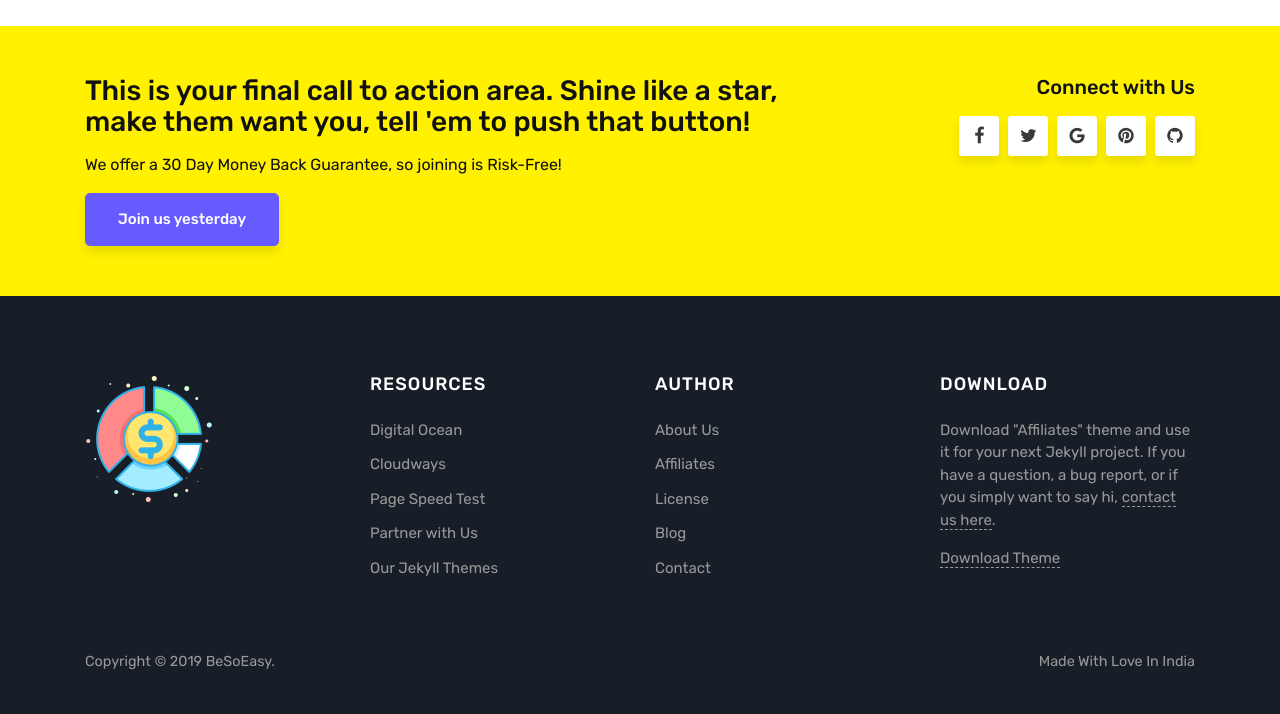
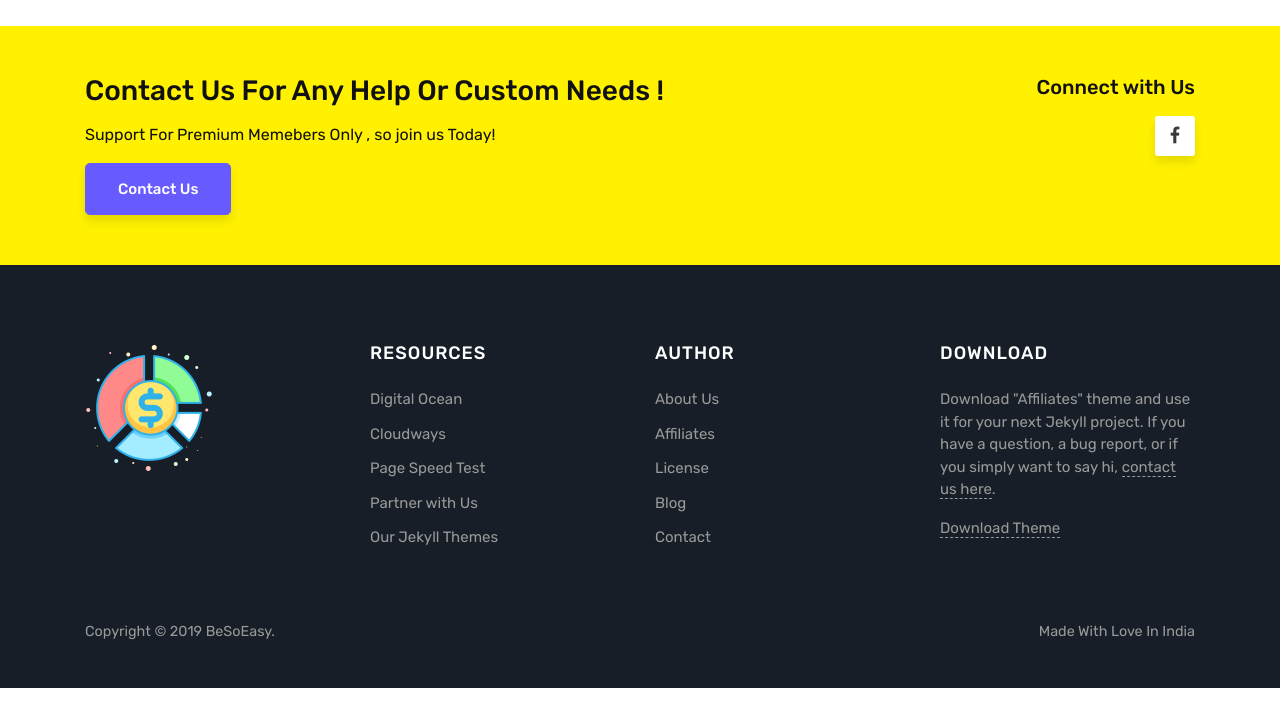
Before and after one commit to shochak2510/besoeasy.github.io, a Jekyll site: the page built from index.html, in a window 1280 px wide and 900 px high, scrolled down 1465 px, cut to the strip 186-900 px from the top of the window. Built offline with Jekyll 4.4.1, drawn with Linux system fonts in a browser that asks for light colours; the list of posts is cut into pages by our own code; after the commit the page ends 2339 px from its top, so only the background shows below that.

Commit message:
Update default.html

```diff
--- a/_layouts/default.html
+++ b/_layouts/default.html
@@ -65,9 +65,12 @@
                 </li>
 
                 <li class="nav-item">
-                    <a class="nav-link highlight" href="{{ site.baseurl }}/contact">Contact</a>
+                    <a class="nav-link" href="{{ site.baseurl }}/contact">Contact</a>
                 </li>
 
+                <li class="nav-item">
+                    <a class="nav-link highlight" href="https://bit.ly/2GkLNsw">Activate Premium</a>
+                </li>
 
             </ul>
             <!-- End Menu -->
@@ -112,17 +115,13 @@
         <div class="container">
             <div class="row justify-content-center">
                 <div class="col-md-8">
-                    <h3>This is your final call to action area. Shine like a star, make them want you, tell 'em to push that button!</h3>
-                    <p>We offer a <span>30 Day Money Back Guarantee</span>, so joining is <span class="risk-free">Risk-Free!</span></p>
-                    <a class="btn btn-primary btn-lg" href="#">Join us yesterday</a>
+                    <h3>Contact Us For Any Help Or Custom Needs !</h3>
+                    <p>Support <span> For Premium Memebers Only </span>, so join us <span class="risk-free">Today!</span></p>
+<a class="btn btn-primary btn-lg" href="{{ site.baseurl }}/contact" >Contact Us</a>
                 </div>
                 <div class="col-md-4 text-right footersocial">
                     <h5>Connect with Us</h5>
-                    <i class="fa fa-facebook"></i>
-                    <i class="fa fa-twitter"></i>
-                        <i class="fa fa-google"></i>
-                     <i class="fa fa-pinterest"></i>
-                     <i class="fa fa-github"></i>
+                     <i class="fa fa-facebook"></i>
                 </div>
             </div>
         </div>
```
